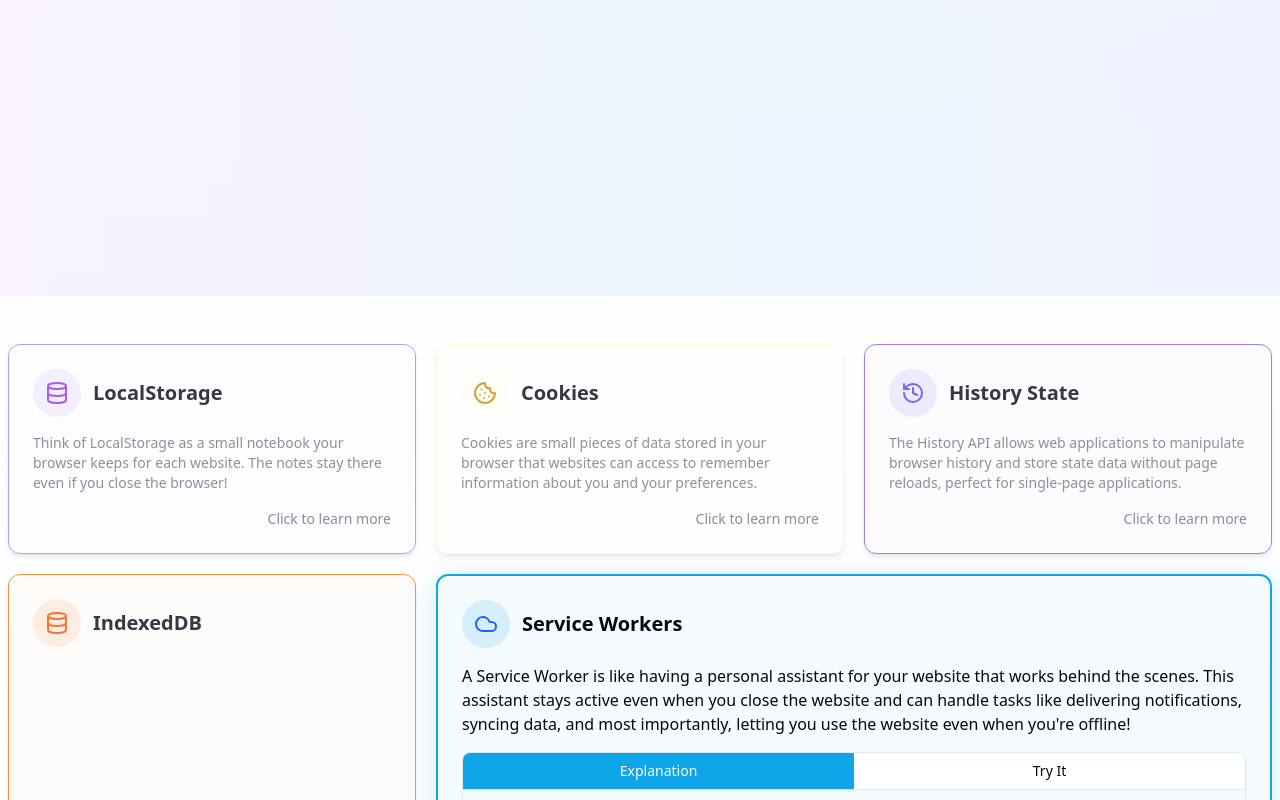
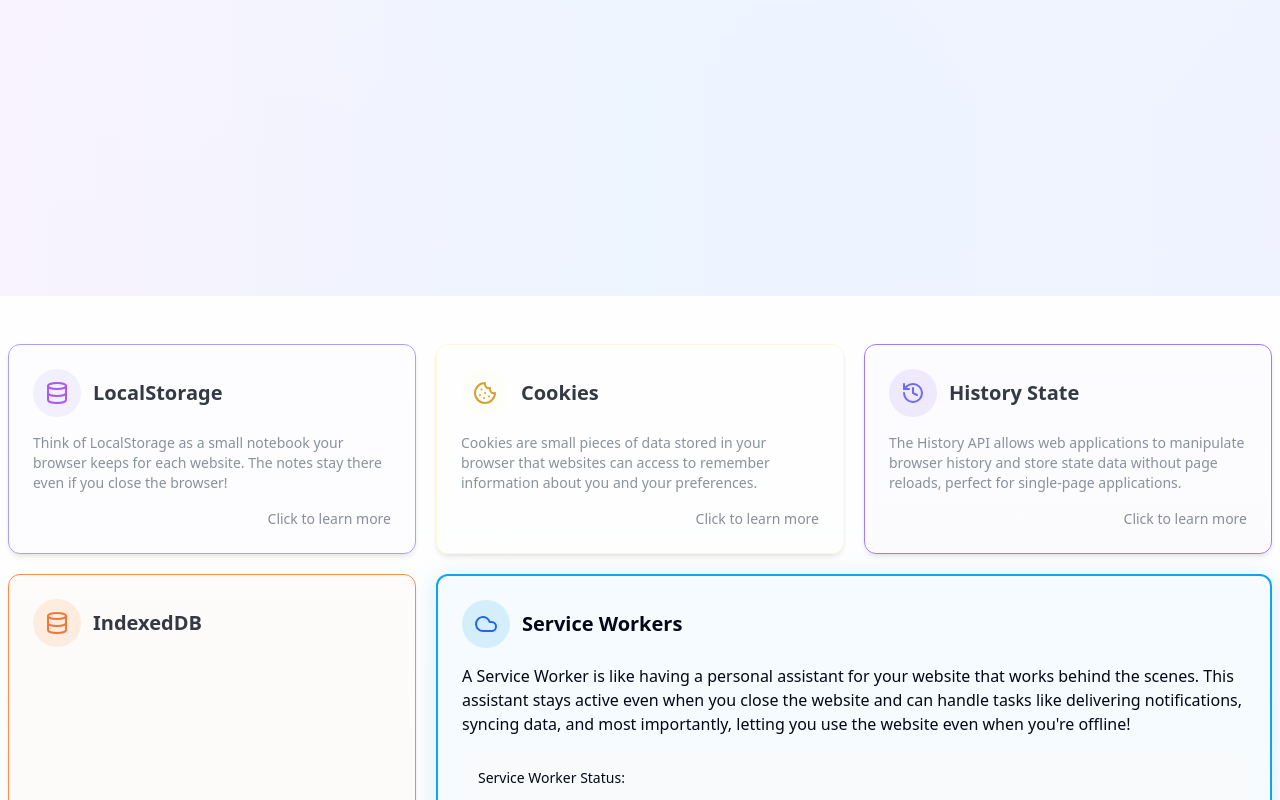
Before and after one commit to Abhisheksinha1506/web-storage-adventures-explained, a React (Vite) app: page / in a window 1280 px wide. Both pictures are taken after a click on the button 640 px from the left and 689 px from the top of the page. Shown: the top 800 px of the page. Built offline with nearby package versions, Linux system fonts and the light colour scheme.

Commit message:
Remove Service Worker "Try It"
Removes the "Try It" section from the Service Worker demo, as it's not possible to register a service worker in the demo iframe.

```diff
--- a/src/components/storage/ServiceWorkerDemo.tsx
+++ b/src/components/storage/ServiceWorkerDemo.tsx
@@ -2,7 +2,6 @@
 import { useState, useEffect } from 'react';
 import { Cloud } from 'lucide-react';
 import StorageCard from '../StorageCard';
-import InteractiveDemo from '../InteractiveDemo';
 import CodeSnippet from '../CodeSnippet';
 import { Button } from '@/components/ui/button';
 
@@ -28,7 +27,23 @@ const ServiceWorkerDemo = ({ expanded = false, onExpand, onCollapse, summaryMode
     }
   }, []);
 
-  const demoComponent = (
+  return (
+    <StorageCard
+      title="Service Workers"
+      icon={<Cloud className="h-6 w-6 text-blue-600" />}
+      color="#0EA5E9"
+      expanded={expanded}
+      onExpand={onExpand}
+      onCollapse={onCollapse}
+      summaryMode={summaryMode}
+      summary={
+        <p>Service Workers act as proxy servers that sit between web applications, the browser, and the network, enabling features like offline functionality and push notifications.</p>
+      }
+    >
+      <p className="mb-4">
+        A Service Worker is like having a personal assistant for your website that works behind the scenes. This assistant stays active even when you close the website and can handle tasks like delivering notifications, syncing data, and most importantly, letting you use the website even when you're offline!
+      </p>
+
       <div className="space-y-4">
         <div className="p-4 rounded-md bg-gray-50">
           <h4 className="text-sm font-medium mb-2">Service Worker Status:</h4>
@@ -51,32 +66,8 @@ const ServiceWorkerDemo = ({ expanded = false, onExpand, onCollapse, summaryMode
             <strong>Note:</strong> For security reasons, we can't actually register a Service Worker in this demo iframe. In a real application, Service Workers enable powerful features like offline access, push notifications, and background sync.
           </p>
         </div>
-    </div>
-  );
 
-  return (
-    <StorageCard
-      title="Service Workers"
-      icon={<Cloud className="h-6 w-6 text-blue-600" />}
-      color="#0EA5E9"
-      expanded={expanded}
-      onExpand={onExpand}
-      onCollapse={onCollapse}
-      summaryMode={summaryMode}
-      summary={
-        <p>Service Workers act as proxy servers that sit between web applications, the browser, and the network, enabling features like offline functionality and push notifications.</p>
-      }
-    >
-      <p className="mb-4">
-        A Service Worker is like having a personal assistant for your website that works behind the scenes. This assistant stays active even when you close the website and can handle tasks like delivering notifications, syncing data, and most importantly, letting you use the website even when you're offline!
-      </p>
-
-      <InteractiveDemo
-        title="How Service Workers Work"
-        demoComponent={demoComponent}
-        color="#0EA5E9"
-      >
-        <ul className="list-disc pl-5 space-y-2 mb-4">
+        <ul className="list-disc pl-5 space-y-2 mt-4 mb-4">
           <li>Acts as a proxy between the web app and the network</li>
           <li>Can intercept network requests and cache responses</li>
           <li>Runs in the background, separate from the web page</li>
@@ -122,7 +113,7 @@ self.addEventListener('fetch', event => {
     })
   );
 });`} />
-      </InteractiveDemo>
+      </div>
     </StorageCard>
   );
 };
```
Lines whose indentation alone changed are shown as unchanged.
